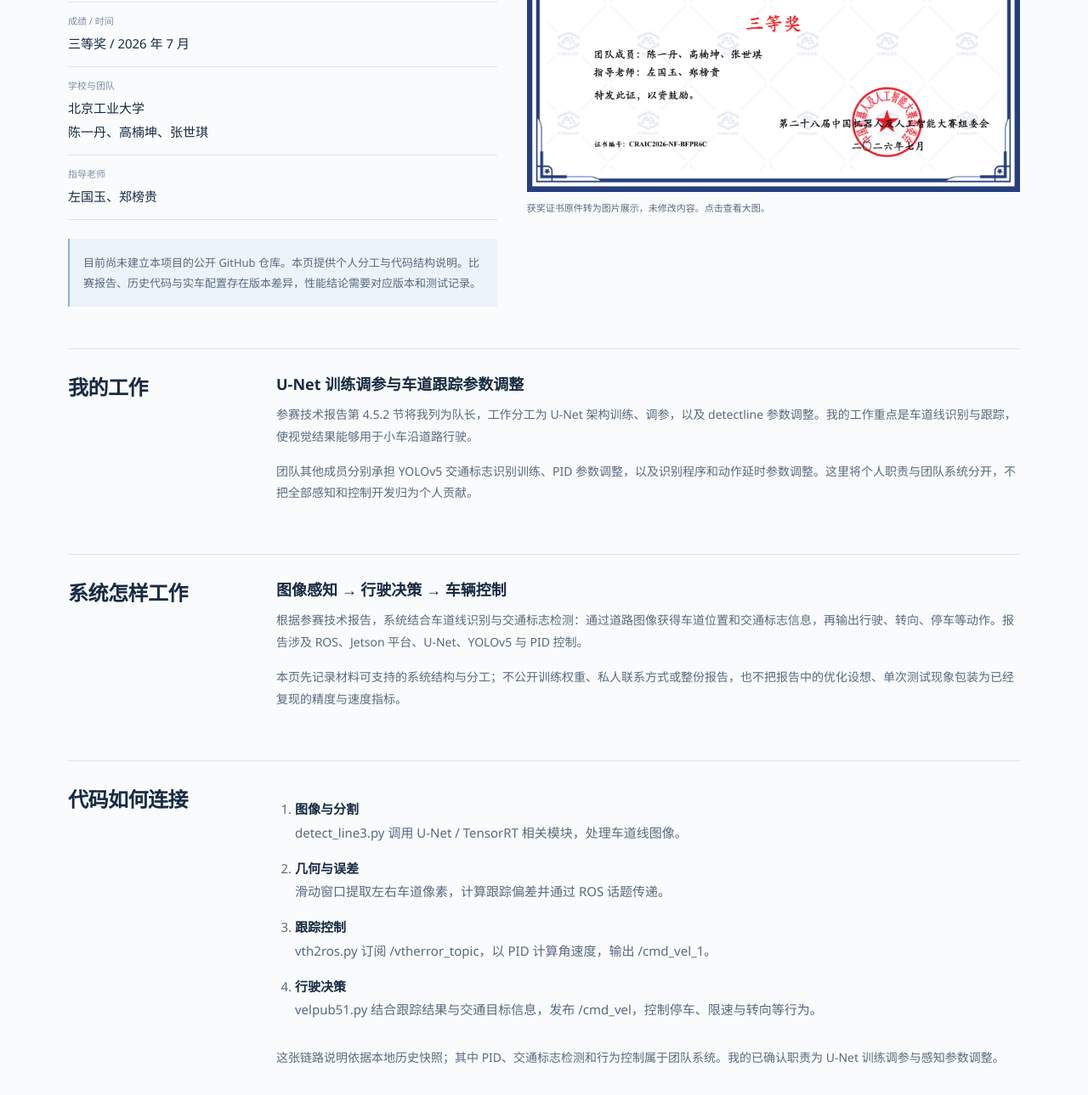
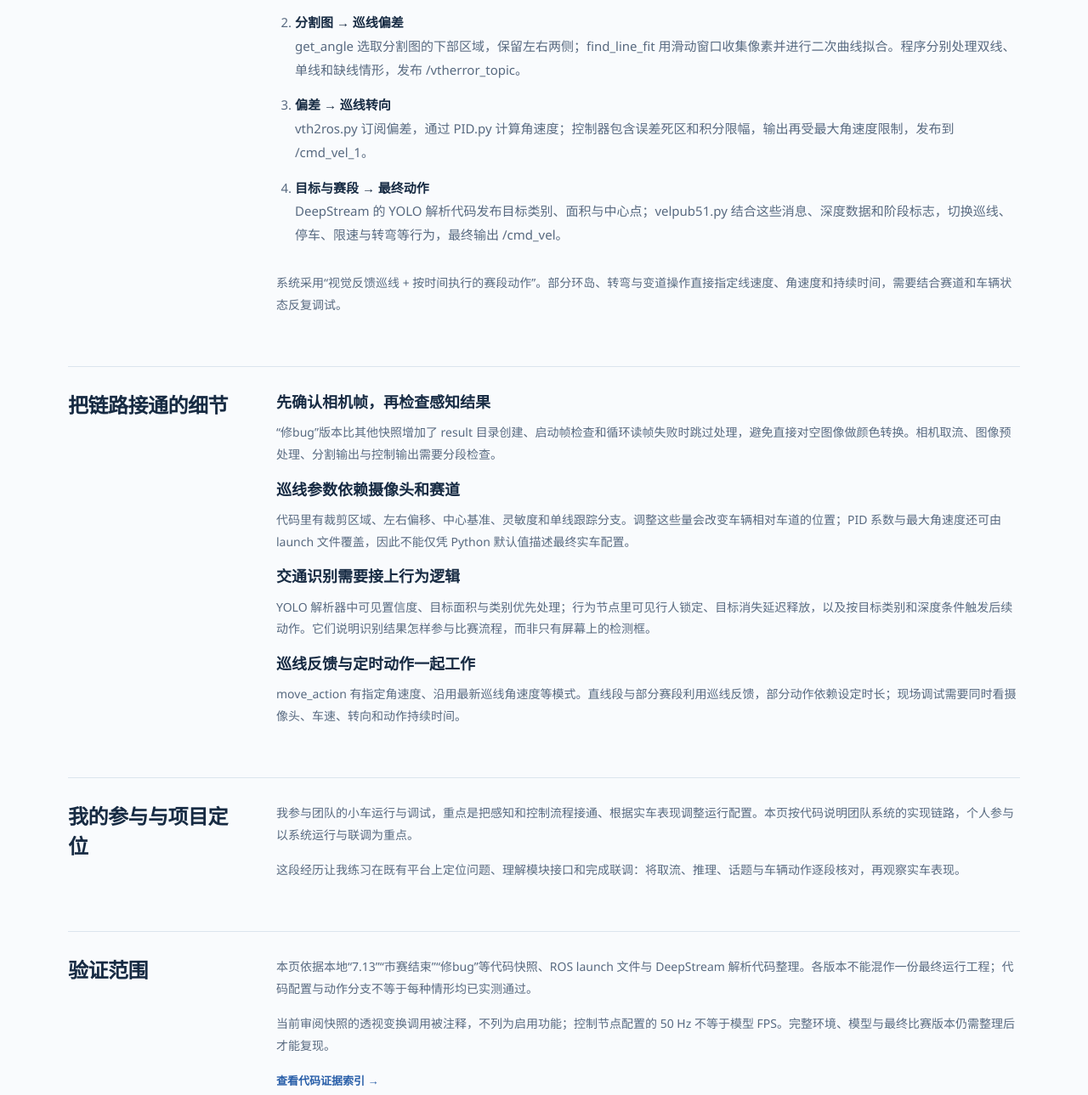
Before and after one commit to chenyidan2006/Project-portfolio, a plain HTML site: page dist/road-recognition.html in a window 1280 px wide. Shown: the part 630-1919 px from the top of the page at 85% size. Drawn offline with Linux system fonts and the light colour scheme.

Commit message:
按实际代码重写小车项目，突出巡线控制与赛道联调

```diff
--- a/dist/road-recognition.html
+++ b/dist/road-recognition.html
@@ -1,9 +1,6 @@
-<!doctype html><html lang="zh-CN"><head><meta charset="utf-8"><meta name="viewport" content="width=device-width,initial-scale=1"><meta name="description" content="陈一丹参与的城市道路识别项目，获第二十八届中国机器人及人工智能大赛全国总决赛三等奖。"><title>城市道路识别｜陈一丹的项目</title><link rel="stylesheet" href="./portfolio.css?v=20261016-ic1"></head><body>
-<header class="nav shell"><a class="name" href="./home.html">← 陈一丹 <span>/ 返回个人首页</span></a><nav><a href="./home.html#projects">全部项目</a><a href="./index.html">SMI 血管测量项目 →</a></nav></header>
-<main class="shell"><section class="detail-intro"><a class="breadcrumbs" href="./home.html#projects">个人作品集 / 城市道路识别</a><p class="kicker">CRAIC 2026 / 全国总决赛三等奖</p><h1>城市道路识别<br>深度学习小车项目</h1><p>参加第二十八届中国机器人及人工智能大赛机器人应用赛（城市道路识别），获得全国总决赛三等奖。我担任队长，负责 U-Net 车道线分割训练调参与 detect_line3.py 感知参数标定，参与将图像结果接入实车跟踪链路。</p></section>
-<section class="detail-layout"><div><h2>参赛与获奖记录</h2><dl class="fact-list"><div><dt>比赛</dt><dd>第二十八届中国机器人及人工智能大赛</dd></div><div><dt>赛项 / 级别</dt><dd>机器人应用赛（城市道路识别） / 全国总决赛</dd></div><div><dt>成绩 / 时间</dt><dd>三等奖 / 2026 年 7 月</dd></div><div><dt>学校与团队</dt><dd>北京工业大学<br>陈一丹、高楠坤、张世琪</dd></div><div><dt>指导老师</dt><dd>左国玉、郑榜贵</dd></div></dl><p class="note">目前尚未建立本项目的公开 GitHub 仓库。本页提供个人分工与代码结构说明。比赛报告、历史代码与实车配置存在版本差异，性能结论需要对应版本和测试记录。</p></div><figure class="award-preview"><a href="./assets/road-recognition-award.png" target="_blank" rel="noreferrer"><img src="./assets/road-recognition-award.png" alt="第二十八届中国机器人及人工智能大赛全国总决赛机器人应用赛城市道路识别三等奖证书"></a><figcaption>获奖证书原件转为图片展示，未修改内容。点击查看大图。</figcaption></figure></section>
-<section class="about"><h2>我的工作</h2><div><h3>U-Net 训练调参与车道跟踪参数调整</h3><p>参赛技术报告第 4.5.2 节将我列为队长，工作分工为 U-Net 架构训练、调参，以及 detectline 参数调整。我的工作重点是车道线识别与跟踪，使视觉结果能够用于小车沿道路行驶。</p><p>团队其他成员分别承担 YOLOv5 交通标志识别训练、PID 参数调整，以及识别程序和动作延时参数调整。这里将个人职责与团队系统分开，不把全部感知和控制开发归为个人贡献。</p></div></section>
-<section class="about"><h2>系统怎样工作</h2><div><h3>图像感知 → 行驶决策 → 车辆控制</h3><p>根据参赛技术报告，系统结合车道线识别与交通标志检测：通过道路图像获得车道位置和交通标志信息，再输出行驶、转向、停车等动作。报告涉及 ROS、Jetson 平台、U-Net、YOLOv5 与 PID 控制。</p><p>本页先记录材料可支持的系统结构与分工；不公开训练权重、私人联系方式或整份报告，也不把报告中的优化设想、单次测试现象包装为已经复现的精度与速度指标。</p></div></section>
-<section class="about"><h2>代码如何连接</h2><div><ol class="pipeline"><li><b>图像与分割</b><br>detect_line3.py 调用 U-Net / TensorRT 相关模块，处理车道线图像。</li><li><b>几何与误差</b><br>滑动窗口提取左右车道像素，计算跟踪偏差并通过 ROS 话题传递。</li><li><b>跟踪控制</b><br>vth2ros.py 订阅 /vtherror_topic，以 PID 计算角速度，输出 /cmd_vel_1。</li><li><b>行驶决策</b><br>velpub51.py 结合跟踪结果与交通目标信息，发布 /cmd_vel，控制停车、限速与转向等行为。</li></ol><p>这张链路说明依据本地历史快照；其中 PID、交通标志检测和行为控制属于团队系统。我的已确认职责为 U-Net 训练调参与感知参数调整。</p></div></section>
-<section class="about"><h2>可展开的技术细节</h2><div><h3>从分割掩膜到车道跟踪</h3><p>分割结果仍需经过几何变换与车道像素提取。滑动窗口的层数、横向宽度和有效像素阈值会影响噪声容忍度、弯道适应性与丢线情况，这也是实车参数标定的重点。</p><h3>版本差异必须说明</h3><p>参赛报告记录过 nwindows=9、margin=80、minpix=50；本地“7.13有30%满分率”快照中 find_line_fit 的函数默认值为 4、20、100。函数默认值也可能被调用处覆盖，不能把这些数字直接称为最终比赛配置。</p><h3>控制频率与推理帧率分开</h3><p>vth2ros.py 设置 50 Hz 循环、PID 采样间隔 0.02 s 与角速度限幅；这些是代码配置，不等于相机帧率、模型推理速度或实测闭环频率。目录名中的“30%满分率”缺少试验次数与日志，暂不作为成果指标。</p><a class="text-link" href="./engineering.html#road">查看证据与面试问题 →</a></div></section>
-<section class="detail-bottom"><a class="text-link" href="./home.html">← 返回个人首页，查看其他项目</a></section></main><footer class="shell">陈一丹 / 城市道路识别项目<span>更新于 2026.10.16</span></footer></body></html>
+<!doctype html><html lang="zh-CN"><head><meta charset="utf-8"><meta name="viewport" content="width=device-width,initial-scale=1"><meta name="description" content="城市道路识别比赛小车：基于本地代码梳理相机、分割推理、ROS话题、PID巡线与赛道动作联调。"><title>城市道路识别｜陈一丹的项目</title><link rel="stylesheet" href="./portfolio.css?v=20261016-ic1"></head><body><a class="skip-link" href="#main">跳到正文</a><header class="nav shell"><a class="name" href="./home.html">← 陈一丹 <span>/ 返回个人首页</span></a><nav><a href="#implementation">实现链路</a><a href="#debug">联调细节</a><a href="#award">获奖记录</a></nav></header><main id="main" class="shell"><section class="detail-intro"><a class="breadcrumbs" href="./home.html#projects">个人作品集 / 城市道路识别</a><p class="kicker">CRAIC / 竞赛小车系统联调</p><h1>让小车沿赛道跑起来，<br>让识别结果变成车辆动作。</h1><p>这是我参与的城市道路识别比赛项目。我们的主要工作是把已有的小车平台、视觉模型和控制程序接起来，通过相机配置、ROS 通信、巡线参数与动作时长调整，让小车完成赛道任务。</p><div class="tags"><span>ROS / Python</span><span>OpenCV / TensorRT</span><span>DeepStream / YOLO</span><span>PID / 实车联调</span></div></section>
+<section id="implementation" class="about"><h2>代码如何驱动车辆</h2><div><ol class="pipeline"><li><b>相机 → 分割图</b><br>detect_line3.py 从 USB 相机读取图像，裁去顶部部分画面、在方形画布底部放置图像并缩放到 256×256，再调用 TensorRT 推理。当前分支设置 using_trt=1，并指定 5 类输出形状。</li><li><b>分割图 → 巡线偏差</b><br>get_angle 选取分割图的下部区域，保留左右两侧；find_line_fit 用滑动窗口收集像素并进行二次曲线拟合。程序分别处理双线、单线和缺线情形，发布 /vtherror_topic。</li><li><b>偏差 → 巡线转向</b><br>vth2ros.py 订阅偏差，通过 PID.py 计算角速度；控制器包含误差死区和积分限幅，输出再受最大角速度限制，发布到 /cmd_vel_1。</li><li><b>目标与赛段 → 最终动作</b><br>DeepStream 的 YOLO 解析代码发布目标类别、面积与中心点；velpub51.py 结合这些消息、深度数据和阶段标志，切换巡线、停车、限速与转弯等行为，最终输出 /cmd_vel。</li></ol><p>系统采用“视觉反馈巡线 + 按时间执行的赛段动作”。部分环岛、转弯与变道操作直接指定线速度、角速度和持续时间，需要结合赛道和车辆状态反复调试。</p></div></section>
+<section id="debug" class="about"><h2>把链路接通的细节</h2><div><h3>先确认相机帧，再检查感知结果</h3><p>“修bug”版本比其他快照增加了 result 目录创建、启动帧检查和循环读帧失败时跳过处理，避免直接对空图像做颜色转换。相机取流、图像预处理、分割输出与控制输出需要分段检查。</p><h3>巡线参数依赖摄像头和赛道</h3><p>代码里有裁剪区域、左右偏移、中心基准、灵敏度和单线跟踪分支。调整这些量会改变车辆相对车道的位置；PID 系数与最大角速度还可由 launch 文件覆盖，因此不能仅凭 Python 默认值描述最终实车配置。</p><h3>交通识别需要接上行为逻辑</h3><p>YOLO 解析器中可见置信度、目标面积与类别优先处理；行为节点里可见行人锁定、目标消失延迟释放，以及按目标类别和深度条件触发后续动作。它们说明识别结果怎样参与比赛流程，而非只有屏幕上的检测框。</p><h3>巡线反馈与定时动作一起工作</h3><p>move_action 有指定角速度、沿用最新巡线角速度等模式。直线段与部分赛段利用巡线反馈，部分动作依赖设定时长；现场调试需要同时看摄像头、车速、转向和动作持续时间。</p></div></section>
+<section class="about"><h2>我的参与与项目定位</h2><div><p>我参与团队的小车运行与调试，重点是把感知和控制流程接通、根据实车表现调整运行配置。本页按代码说明团队系统的实现链路，个人参与以系统运行与联调为重点。</p><p>这段经历让我练习在既有平台上定位问题、理解模块接口和完成联调：将取流、推理、话题与车辆动作逐段核对，再观察实车表现。</p></div></section>
+<section class="about"><h2>验证范围</h2><div><p>本页依据本地“7.13”“市赛结束”“修bug”等代码快照、ROS launch 文件与 DeepStream 解析代码整理。各版本不能混作一份最终运行工程；代码配置与动作分支不等于每种情形均已实测通过。</p><p>当前审阅快照的透视变换调用被注释，不列为启用功能；控制节点配置的 50 Hz 不等于模型 FPS。完整环境、模型与最终比赛版本仍需整理后才能复现。</p><a class="text-link" href="./engineering.html#road">查看代码证据索引 →</a></div></section>
+<section id="award" class="detail-layout"><div><h2>参赛与获奖记录</h2><dl class="fact-list"><div><dt>比赛</dt><dd>第二十八届中国机器人及人工智能大赛</dd></div><div><dt>赛项 / 级别</dt><dd>机器人应用赛（城市道路识别） / 全国总决赛</dd></div><div><dt>成绩 / 时间</dt><dd>三等奖 / 2026 年 7 月</dd></div><div><dt>团队</dt><dd>北京工业大学<br>陈一丹、高楠坤、张世琪</dd></div></dl></div><figure class="award-preview"><a href="./assets/road-recognition-award.png" target="_blank" rel="noreferrer"><img loading="lazy" src="./assets/road-recognition-award.png" alt="城市道路识别全国总决赛三等奖证书"></a><figcaption>获奖信息依据证书，点击查看原图。</figcaption></figure></section><section class="detail-bottom"><a class="text-link" href="./home.html">← 返回个人首页</a></section></main><footer class="shell">陈一丹 / 城市道路识别项目<span>更新于 2026.10.16</span></footer></body></html>
```
Also changed, not shown: dist/engineering.html (+1 -2 lines), dist/home.html (+2 -2 lines), 4 other files.
